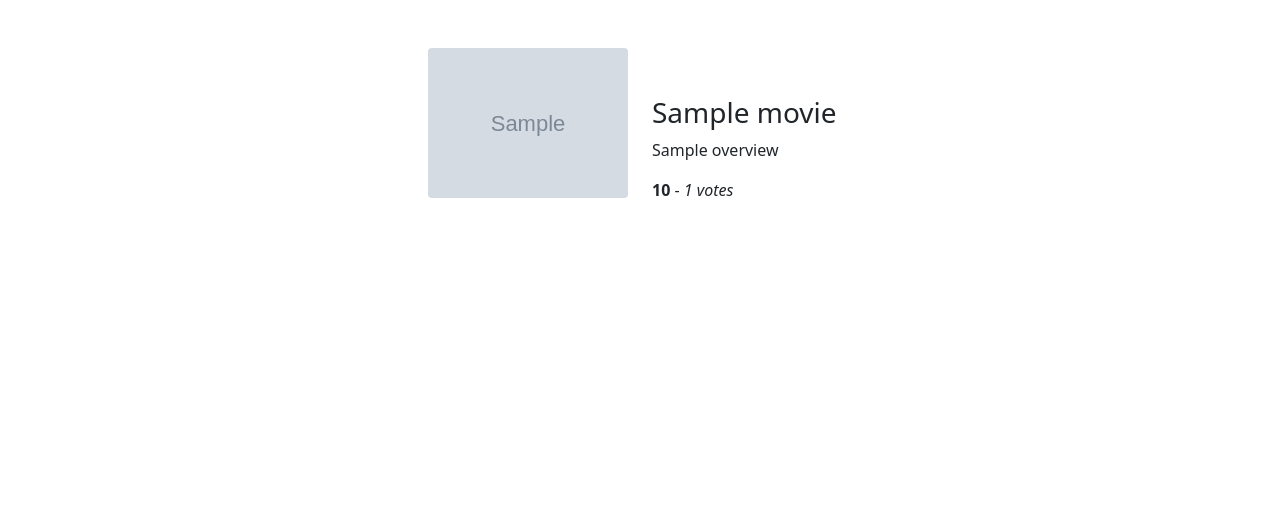
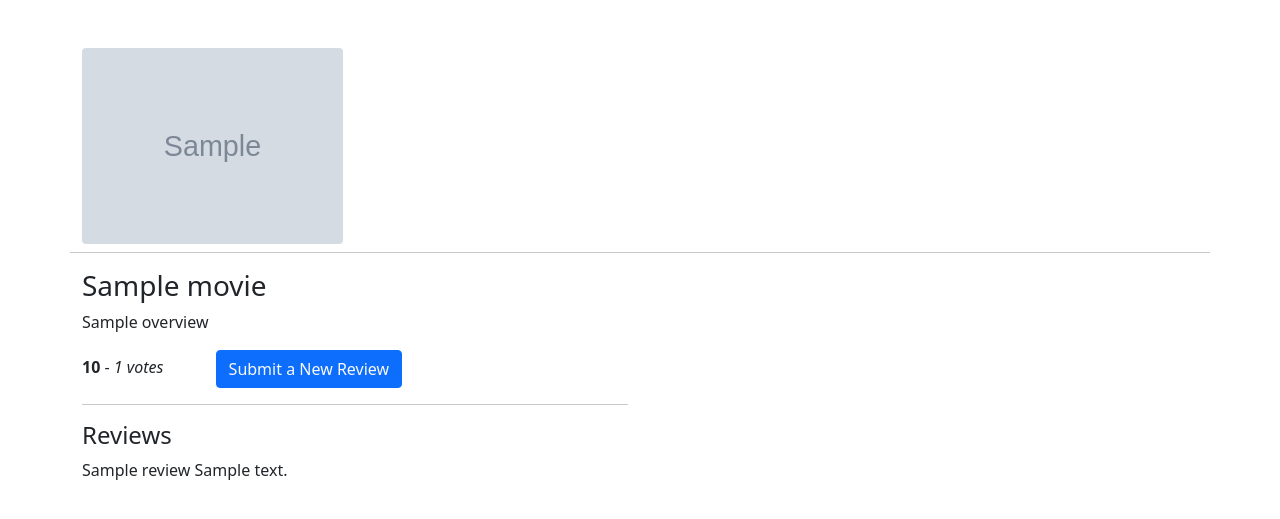
Before and after one commit to vantablanta/movies-hub, a Flask app: template app/templates/movie.html in a window 1280 px wide. Shown: the part 70-589 px from the top of the page. Run offline with Flask 2, Linux system fonts and the light colour scheme; the template is opened without the code that fills it: most values are stand-ins (such as "Sample title", 1, 10 or a date in 2020); grey boxes marked "Sample" are stand-in pictures; parts of the project's set-up code (start-up, migrations or seed data) failed here and were passed over; some libraries are stand-ins or nearby versions.

Commit message:
ft: movies page submit button added

```diff
--- a/app/static/style.css
+++ b/app/static/style.css
@@ -0,0 +1,3 @@
+.submit-link{
+ text-decoration: none;
+}
--- a/app/templates/movie.html
+++ b/app/templates/movie.html
@@ -1,17 +1,44 @@
 {% extends 'base.html'%}
 {% include 'navbar.html' %}
 {% block body %}
+
+{%block styles%}
+<link rel="stylesheet" href="{{url_for('static', filename = 'style.css')}}">
+{%endblock%}
 <div class="container">
     <!-- Poster background -->
     <div class="row pt-5">
-        <div class="col-md-6 posterPath">
-        <img class="h-50 float-end rounded" src="{{movie.poster}}">
+        <div class="col-md-3 mb-2">
+            <img class="h-100 w-100 rounded" src="{{movie.poster}}">
         </div>
+        <hr>
         <div class="col-md-6 movie-details">
-            <h3 class="mt-5">{{ movie.title }}</h3>
+            <h3 class="">{{ movie.title }}</h3>
             <p class="overview"> {{ movie.overview }}</p>
-            <p class="ratings"> <b> {{ movie.vote_average }}</b> - <i>{{ movie.vote_count}} votes </i> </p>
+            <p class="ratings"> <b> {{ movie.vote_average }}
+                </b> -
+                <i>{{ movie.vote_count}} votes </i>
+            <button class="btn btn-primary ms-5">
+                <a href="/movie/review/new/{{movie.id}}" class="submit-link text-light">Submit a New Review</a>
+            </button>
+            </p>
+            <hr>
+            <div>
+                <h4>Reviews</h4>
+                {% if reviews %}
+                    {%for review in reviews %}
+                        {{review.title}}
+                        {{review.review}}
+                    {%endfor%}
+                {%else%}
+                    This movie has no reviews
+                {% endif %}
+
+            </div>
+
         </div>
+
+
     </div>
 
 
```
Also changed, not shown: app/models/reviews.py (+9 -0 lines), app/views.py (+21 -4 lines).
